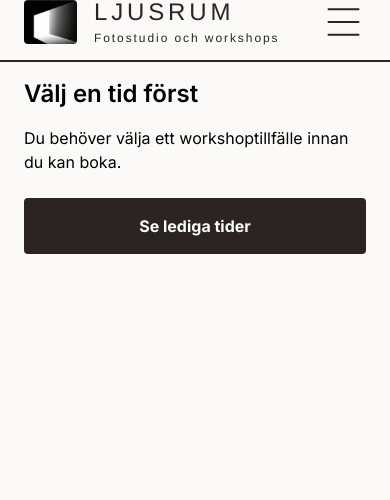
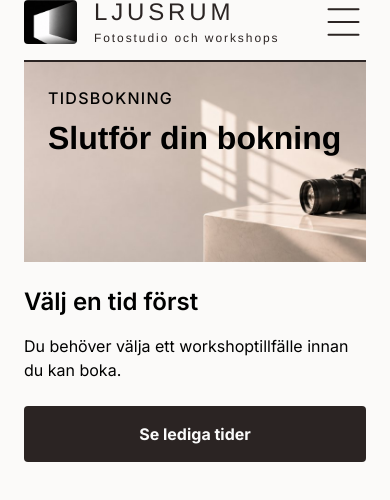
Before and after one commit to jennifernkarlsson/jennifers-fotokurs, a React (Vite) app: page /boka in a window 390 px wide. Shown: the top 500 px of the page. Built offline with nearby package versions, Linux system fonts and the light colour scheme.

Commit message:
Deltagarsidor: mobildesign (Figma UP09) under 768 px, nya rubrikbilder för Lediga tider och Slutför bokning
Co-Authored-By: Claude Opus 5.5 <noreply@anthropic.com>
Claude-Session: https://claude.ai/code/session_01KovHTKFrcuu74FJVpFBUCD

```diff
--- a/src/components/ljusrum/SiteParts.jsx
+++ b/src/components/ljusrum/SiteParts.jsx
@@ -36,6 +36,17 @@ export function SiteHero({ image, eyebrow, title, children, className = '' }) {
   )
 }
 
+// Bild med rubrik i mobilversionen (under 768 px). Ligger inom sidans marginaler.
+export function MobileHero({ image, eyebrow, title, children }) {
+  return (
+    <section className="mobile-hero only-narrow-block" style={{ backgroundImage: `url(${image})` }}>
+      <p className="mobile-hero__eyebrow">{eyebrow}</p>
+      <h1 className="mobile-hero__title">{title}</h1>
+      {children && <div className="mobile-hero__lead">{children}</div>}
+    </section>
+  )
+}
+
 // Knapp eller länk i Ljusrums stil. variant: "dark" eller "light".
 export function SiteButton({ variant = 'dark', to, href, className = '', children, ...rest }) {
   const cls = `admin-btn admin-btn--${variant} site-btn ${className}`
--- a/src/components/ljusrum/site.css
+++ b/src/components/ljusrum/site.css
@@ -268,9 +268,44 @@
   .course__map { min-height: 0; }
 }
 
-/* ---------- Mobil (Figma: 402 px) ---------- */
+/* ---------- Mobil och små surfplattor under 768 px (Figma: UP09, 402 px) ---------- */
 
-@media (max-width: 680px) {
+@media (max-width: 767.98px) {
+  /* Toppmenyn i mobilversion. Samma regler som i ljusrum.css (där gäller de under 680 px för admin),
+     här avgränsade till deltagarens sidor så att de gäller ända upp till 768 px. */
+  .site-page .admin-top { gap: 0; }
+  .site-page .admin-header { padding: 0 0 16px; }
+  .site-page .admin-header__bar,
+  .site-page .admin-header--wide .admin-header__bar { padding: 0 24px; }
+  /* Linjen under menyn går mellan sidmarginalerna, som i Figma (inte på startsidans bild). */
+  .site-page .admin-header:not(.admin-header--overlay) { width: calc(100% - 48px); margin: 0 24px; }
+  .site-page .admin-header:not(.admin-header--overlay) .admin-header__bar { padding: 0; }
+  .site-page .admin-logo { gap: 17px; flex: 1 1 auto; min-width: 0; }
+  .site-page .admin-logo__mark { width: 53px; height: 44px; border-radius: 4px; }
+  .site-page .admin-logo__text { justify-content: flex-end; height: 44px; }
+  .site-page .admin-logo__name { font-size: 24px; line-height: 24px; letter-spacing: 3.84px; }
+  .site-page .admin-logo__tagline { display: block; }
+  .site-page .admin-menu-toggle { display: block; }
+  .site-page .admin-nav {
+    display: none;
+    position: absolute;
+    top: calc(100% + 18px);
+    right: 0;
+    left: 0;
+    z-index: 10;
+    flex-direction: column;
+    align-items: stretch;
+    gap: 0;
+    background: var(--ljus-bg);
+    border-bottom: 2px solid var(--ljus-primary);
+  }
+  .site-page .admin-nav.is-open { display: flex; }
+  .site-page .admin-nav a { padding: 12px 24px; border-top: 1px solid var(--ljus-secondary); }
+  .site-page .admin-header:not(.admin-header--overlay) .admin-nav { left: -24px; right: -24px; }
+  .site-page .admin-back { display: none; }
+  .site-page .only-wide { display: none; }
+  .site-page .only-narrow { display: inline; }
+
   .site-page { gap: 16px; }
   .site-card--narrow { margin-top: 0; }
   .only-wide-block { display: none; }
@@ -336,21 +371,54 @@
   .course__details { padding: 0; gap: 24px; }
   .course__details > .detail-block:nth-child(-n+2) { margin-bottom: 0; }
 
-  /* Lediga tider */
-  .times-intro { width: 100%; padding: 0 24px; }
-  .times-intro__title { margin: 0; font-size: 24px; line-height: 32px; font-weight: 600; }
-  .times-intro__meta { font-weight: 600; white-space: pre-wrap; }
-  .times-intro__image {
-    width: 100%;
-    aspect-ratio: 354 / 193;
-    margin-top: 16px;
+  /* Bild med rubrik (Lediga tider, Slutför bokning) */
+  .mobile-hero {
+    width: calc(100% - 48px);
+    display: flex;
+    flex-direction: column;
+    gap: 8px;
+    padding: 24px 24px 24px;
+    background-color: var(--ljus-secondary);
     background-size: cover;
     background-position: center;
   }
-  .times-card { gap: 88px; margin-top: 0; padding-top: 0; padding-bottom: 0; }
+  .mobile-hero.only-narrow-block { display: flex; }
+  .times .mobile-hero { min-height: 168px; }
+  .book .mobile-hero { min-height: 200px; }
+  .mobile-hero__eyebrow { font-size: 16px; line-height: 24px; font-weight: 500; letter-spacing: 1.28px; color: #000; }
+  .mobile-hero__title {
+    margin: -8px 0 0;           /* ögonbrynet och rubriken sitter ihop */
+    font-family: 'Helvetica Neue', Helvetica, Arial, sans-serif;
+    font-size: 32px;
+    line-height: 40px;
+    font-weight: 700;
+    color: #000;
+  }
+  .times .mobile-hero__title { margin-top: -8px; }
+  .book .mobile-hero__title { margin-top: 0; }
+  .mobile-hero__lead { font-size: 16px; line-height: 24px; color: #000; }
+  .mobile-hero__lead strong { font-weight: 600; }
+
+  /* Lediga tider, Slutför bokning och Bekräftelse: knapparna längst ner på skärmen */
+  .site-page.times,
+  .site-page.book,
+  .site-page.done { min-height: 100vh; min-height: 100svh; gap: 24px; }
+  .site-page.times,
+  .site-page.book { gap: 0; }
+  .mobile-hero { margin-bottom: 24px; }
+  .site-page.times .times-card,
+  .site-page.book .book-card,
+  .site-page.done .done-card { flex: 1 0 auto; }
+  .mobile-sr-only {
+    position: absolute; width: 1px; height: 1px; overflow: hidden;
+    clip: rect(0 0 0 0); white-space: nowrap;
+  }
+
+  .times-card { gap: 80px; margin-top: 0; padding-top: 0; padding-bottom: 0; }
+  .times-card .site-buttons { margin-top: auto; }
   /* Mobil: Tidsval som rader med text på en rad. */
   .time-options { flex-direction: column; gap: 8px; }
-  .time-picker__legend { margin-bottom: 8px; font-size: 20px; line-height: 28px; }
+  .time-picker__legend { margin: 0; }
   .time-option {
     flex: none;
     flex-direction: row;
@@ -370,16 +438,17 @@
 
   /* Slutför bokning */
   .book-card { flex-direction: column; align-items: stretch; gap: 16px; margin-top: 0; padding: 0 24px; }
-  .book-summary { width: auto; min-height: 0; gap: 0; padding: 25px 33px; }
-  .book-summary__body { gap: 0; }
-  .book-form { gap: 16px; }
+  .book-summary { display: none; }
+  .book-form { flex: 1 0 auto; gap: 16px; }
   .book-buttons { flex-direction: column; }
   .book-fields { gap: 16px; }
   .field input { background: var(--ljus-card); }
-  .book-buttons { padding-top: 72px; }
+  .book-buttons { margin-top: auto; padding-top: 80px; }
 
   /* Bekräftelse */
   .done-card { padding: 0 24px; gap: 16px; }
   .done-box { margin-bottom: 8px; padding: 24px 32px; }
-  .done-card__button { margin: 120px 0 0; padding-left: 8px; padding-right: 8px; }
+  .done-card__button { width: calc(100% - 48px); align-self: center; margin: auto 24px 10px; padding-left: 8px; padding-right: 8px; }
+  .done-card { padding-top: 0; }
+  .done-card .detail-block { margin-bottom: 40px; }
 }
--- a/src/routes/boka.jsx
+++ b/src/routes/boka.jsx
@@ -1,7 +1,7 @@
 import { useState } from 'react'
 import { createFileRoute, useNavigate } from '@tanstack/react-router'
 import { SiteHeader } from '../components/ljusrum/SiteHeader'
-import { SiteBackLink, SiteButton, SiteHero, SitePage } from '../components/ljusrum/SiteParts'
+import { MobileHero, SiteBackLink, SiteButton, SiteHero, SitePage } from '../components/ljusrum/SiteParts'
 import { course, getWorkshop } from '../data/workshops'
 import { saveBooking } from '../data/bookingStore'
 
@@ -55,6 +55,16 @@ function ConfirmBooking() {
         <p>Fyll i dina kontaktuppgifter och bekräfta din plats på workshopen.</p>
       </SiteHero>
 
+      <MobileHero image="/images/bokning-mobil.jpg" eyebrow="TIDSBOKNING" title="Slutför din bokning">
+        {workshop && (
+          <>
+            <p><strong>{course.title}</strong></p>
+            <p><strong>{workshop.numericDate} • {workshop.time}</strong></p>
+            <p>{course.price} • Betalas i fotostudion</p>
+          </>
+        )}
+      </MobileHero>
+
       {!workshop ? (
         <div className="site-card site-card--narrow">
           <h2 className="admin-h2">Välj en tid först</h2>
@@ -83,7 +93,6 @@ function ConfirmBooking() {
 
           <div className="book-form">
             <h2 className="admin-h2 book-form__title only-wide-block">Fyll i dina kontaktuppgifter</h2>
-            <h1 className="mobile-sr-title">Slutför din bokning</h1>
             <div className="book-fields">
               {fields.map((f) => (
                 <div key={f.name} className="field">
--- a/src/routes/lediga-tider.jsx
+++ b/src/routes/lediga-tider.jsx
@@ -1,7 +1,7 @@
 import { useState } from 'react'
 import { createFileRoute, useNavigate } from '@tanstack/react-router'
 import { SiteHeader } from '../components/ljusrum/SiteHeader'
-import { SiteBackLink, SiteButton, SiteHero, SitePage } from '../components/ljusrum/SiteParts'
+import { MobileHero, SiteBackLink, SiteButton, SiteHero, SitePage } from '../components/ljusrum/SiteParts'
 import { course, workshops } from '../data/workshops'
 
 export const Route = createFileRoute('/lediga-tider')({
@@ -37,18 +37,16 @@ function AvailableTimes() {
         <p>{course.area} / {course.price}</p>
       </SiteHero>
 
-      {/* Mobil: rubrik och bild ovanför tidsvalet */}
-      <div className="times-intro only-narrow-block">
-        <h1 className="times-intro__title">{course.title}</h1>
-        <p className="times-intro__meta">{course.area}  / {course.price}</p>
-        <div className="times-intro__image" style={{ backgroundImage: 'url(/images/kurs-workshop.jpg)' }} aria-hidden="true" />
-      </div>
+      <MobileHero image="/images/lediga-tider-mobil.jpg" eyebrow="TIDSBOKNING" title="Välj en ledig tid">
+        <p><strong>{course.title}</strong></p>
+        <p>{course.area} / {course.price}</p>
+      </MobileHero>
 
       <form className="site-card times-card" onSubmit={onSubmit} noValidate>
         <fieldset className="time-picker" aria-describedby={showError ? 'time-error' : undefined}>
           <legend className="time-picker__legend">
             <span className="only-wide">Lediga workshoptider</span>
-            <span className="only-narrow">Välj en ledig tid:</span>
+            <span className="only-narrow mobile-sr-only">Välj en ledig tid</span>
           </legend>
           <div className="time-options">
           {workshops.map((w) => (
```
Also changed, not shown: public/images/bokning-mobil.jpg (added), public/images/lediga-tider-mobil.jpg (added).
